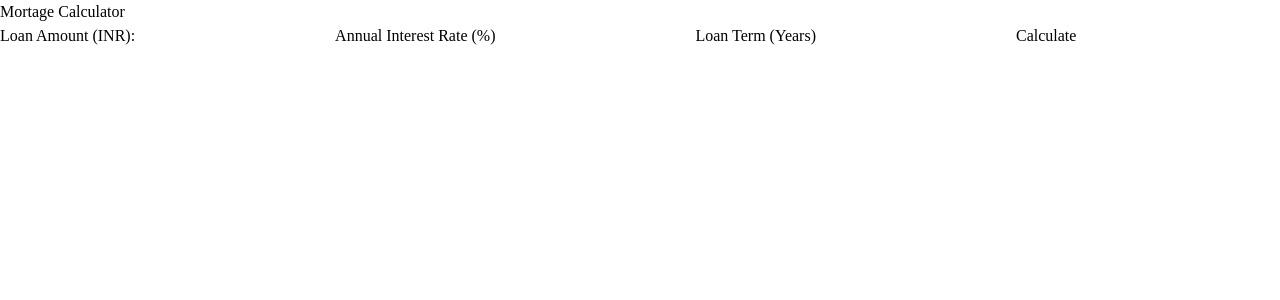
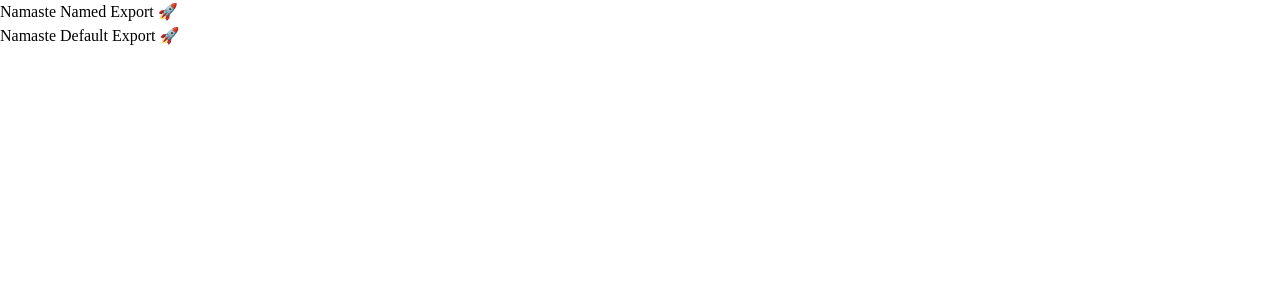
Before and after one commit to keshav-sharma786/90-Days-Of-Hard-Grinding, a React (Vite) app in the folder ReactJSPractice/ReactJSPractice/: page / in a window 1280 px wide. Shown: the top 300 px of the page. Built offline with nearby package versions, Linux system fonts and the light colour scheme.

Commit message:
initial commit

```diff
--- a/ReactJSPractice/ReactJSPractice/src/App.jsx
+++ b/ReactJSPractice/ReactJSPractice/src/App.jsx
@@ -2,9 +2,16 @@
 import GuessTheNumber from "./components/GuessTheNumber";
 import LeapYear from "./components/LeapYear";
 import MortageCalculator from "./components/MortageCalculator";
+import { NamedExport } from "./components/ImportExport";
+import DefaultExport from "./components/ImportExport";
 
 const App = () => {
-  return <MortageCalculator />;
+  return (
+    <>
+      <NamedExport />
+      <DefaultExport />
+    </>
+  );
 };
 
 export default App;
--- /dev/null
+++ b/ReactJSPractice/ReactJSPractice/src/components/ImportExport.jsx
@@ -0,0 +1,9 @@
+const DefaultExport = () => {
+  return <h1>Namaste Default Export 🚀</h1>;
+};
+
+export const NamedExport = () => {
+  return <h1>Namaste Named Export 🚀</h1>;
+};
+
+export default DefaultExport;
```
